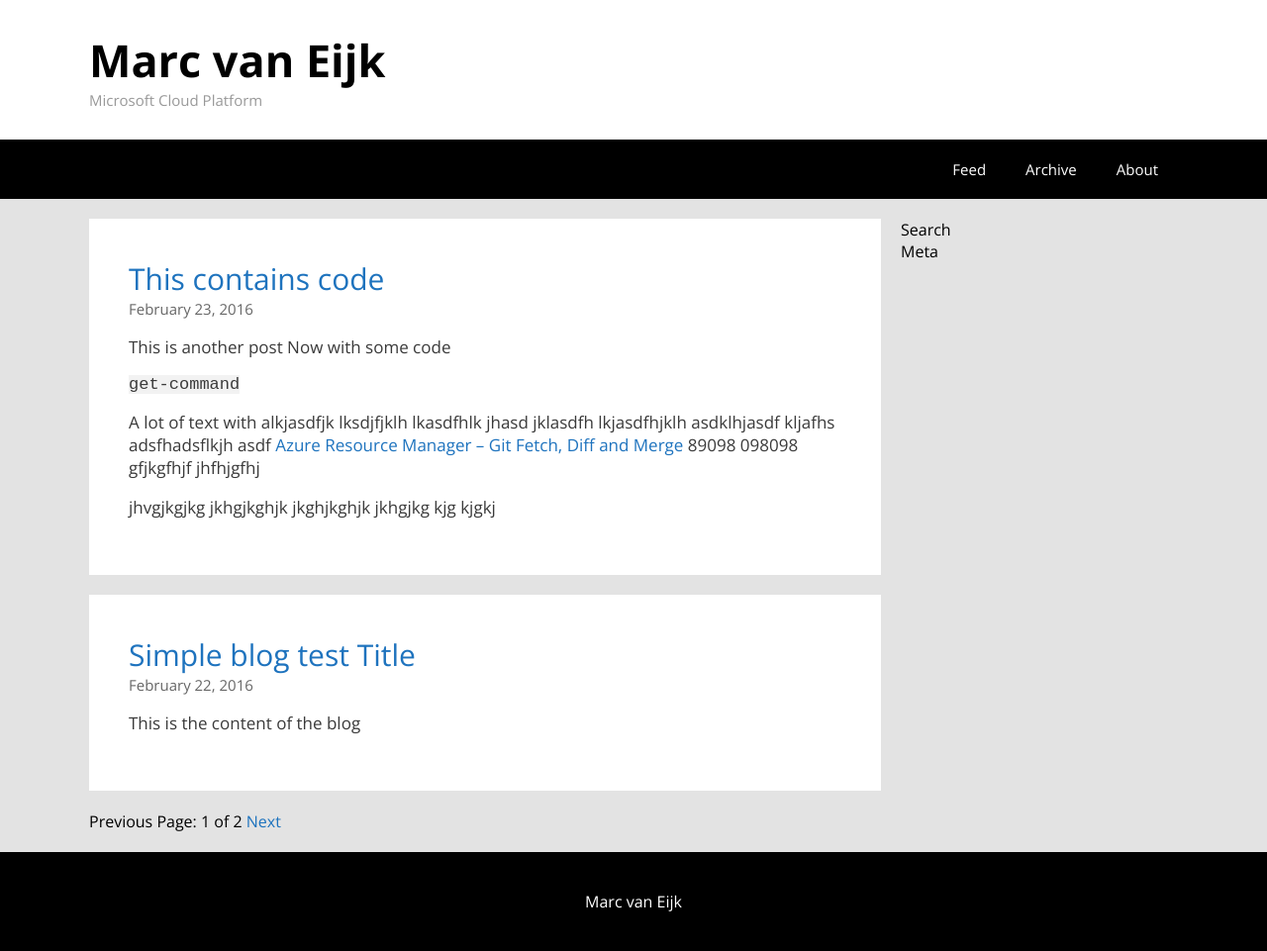
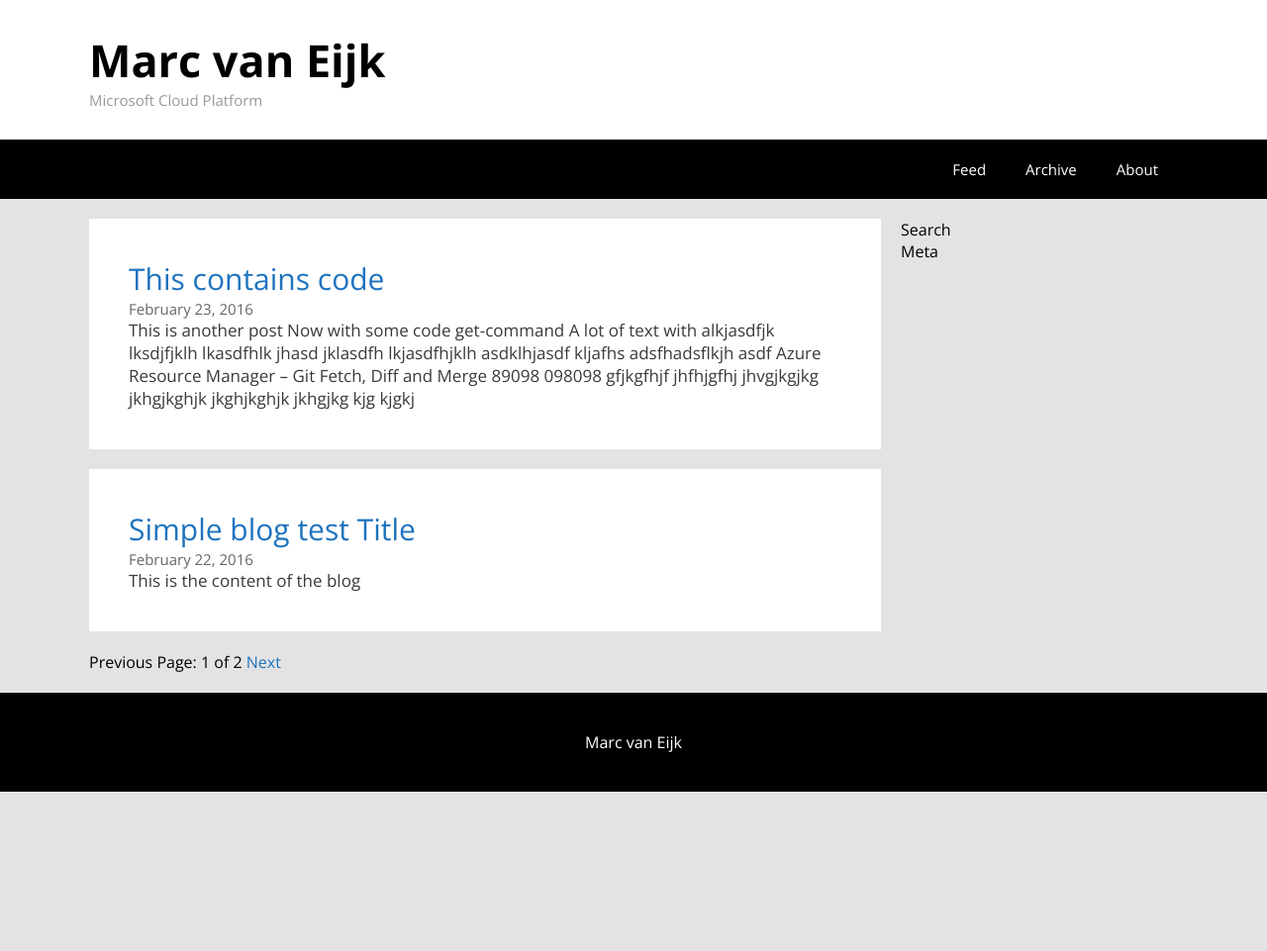
Before and after one commit to marcvaneijkdemo/marcvaneijkdemo.github.io, a Jekyll site: the page built from index.html, in a window 1280 px wide. Shown: the whole page at 99% size. Built offline with Jekyll 4.4.1, drawn with Linux system fonts in a browser that asks for light colours; the list of posts is cut into pages by our own code; after the commit the page ends 900 px from its top, so only the background shows below that.

Commit message:
Update index.html

```diff
--- a/index.html
+++ b/index.html
@@ -7,7 +7,7 @@ layout: default
 	    		<div class="contentIndexLi">
 	    			<a class="contentTitle" href="{{ post.url }}" title="{{ post.title }}">{{ post.title }}</a>
 	    			<div class="contentMeta">{{ post.date | date: "%B %d, %Y" }}</div>
-	    			<div class="content">{{ post.content | truncatewords:50 }}</div>
+	    			<div class="content">{{ post.content | strip_html | truncatewords:50 }}</div>
     			</div>
 	    	</li>
 	{% endfor %}
```
